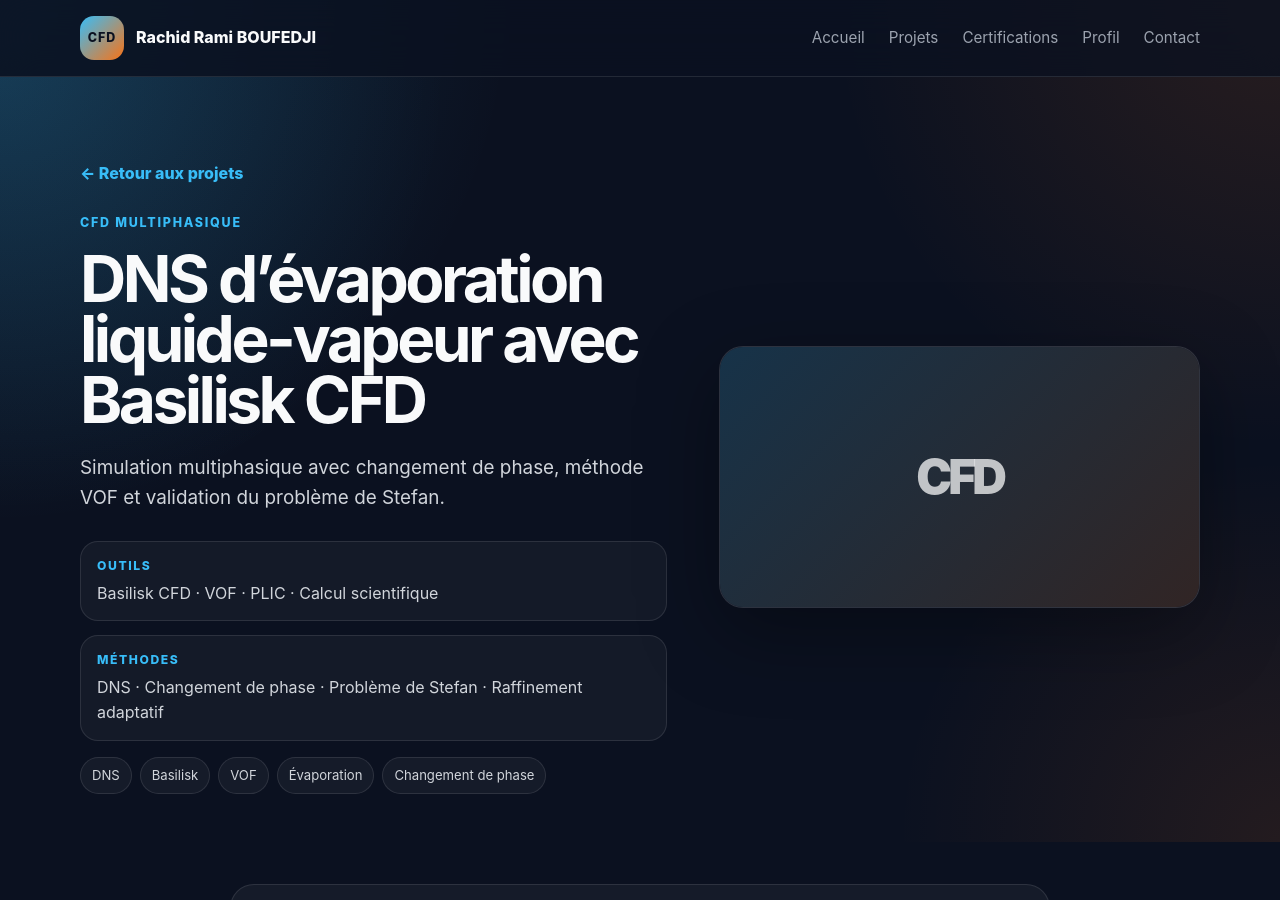
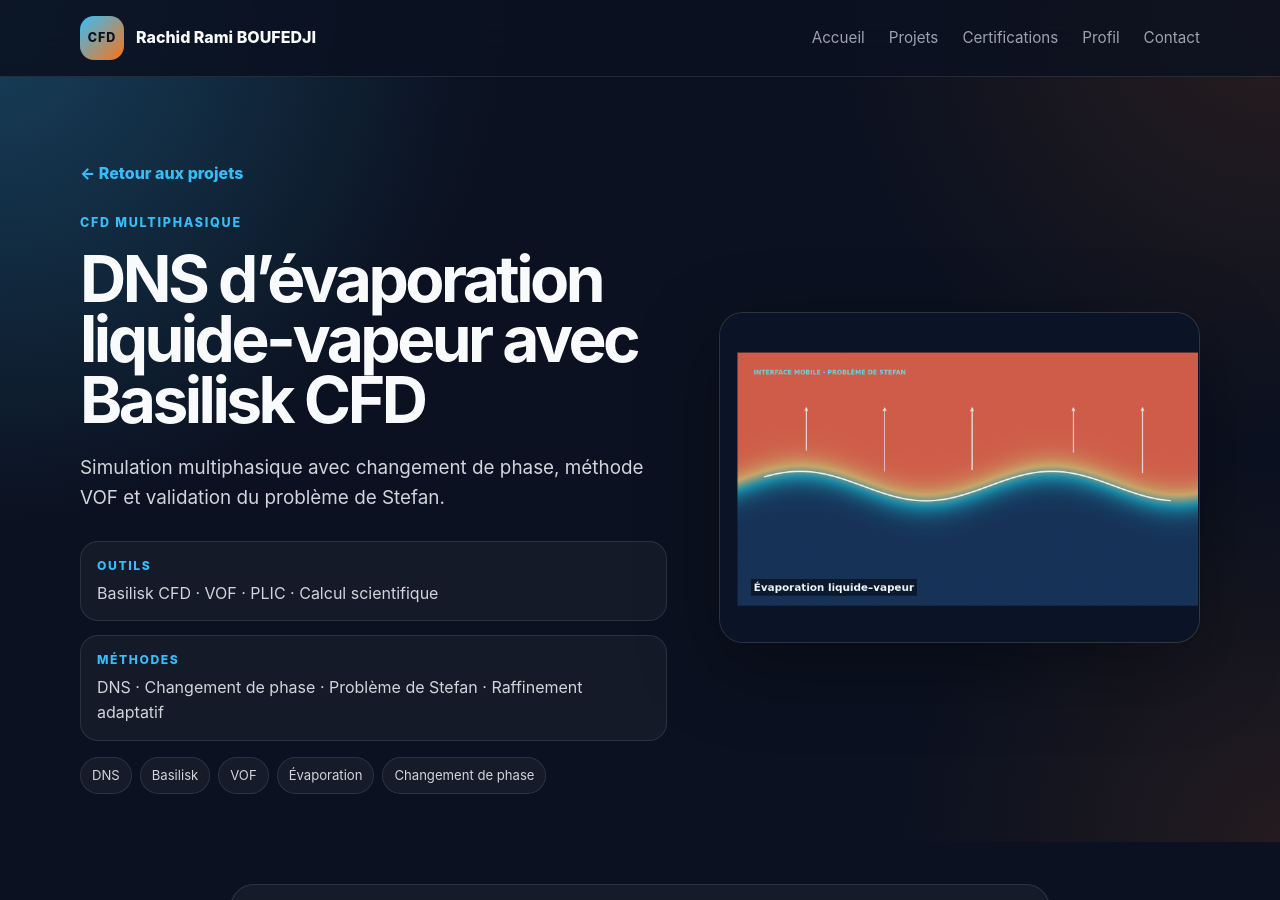
Before and after one commit to ramiboufedji-projets/ramiboufedji-projets.github.io, a Jekyll site: the page built from _projects/dns-evaporation-basilisk.md, in a window 1280 px wide and 900 px high. Built offline with Jekyll 4.4.1, drawn with Linux system fonts in a browser that asks for light colours.

Commit message:
Update image path for dns-evaporation-basilisk

```diff
--- a/_projects/dns-evaporation-basilisk.md
+++ b/_projects/dns-evaporation-basilisk.md
@@ -4,7 +4,7 @@ subtitle: "Simulation multiphasique avec changement de phase, méthode VOF et va
 order: 14
 featured: true
 domain: "CFD multiphasique"
-image: ""
+image: "assets/images/ projects/dns-evaporation-basilisk.png"
 tools:
   - Basilisk CFD
   - VOF
```
